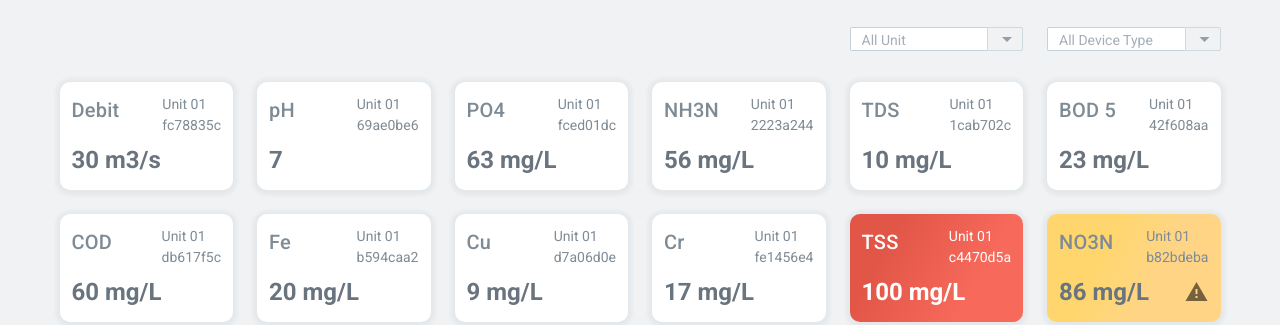
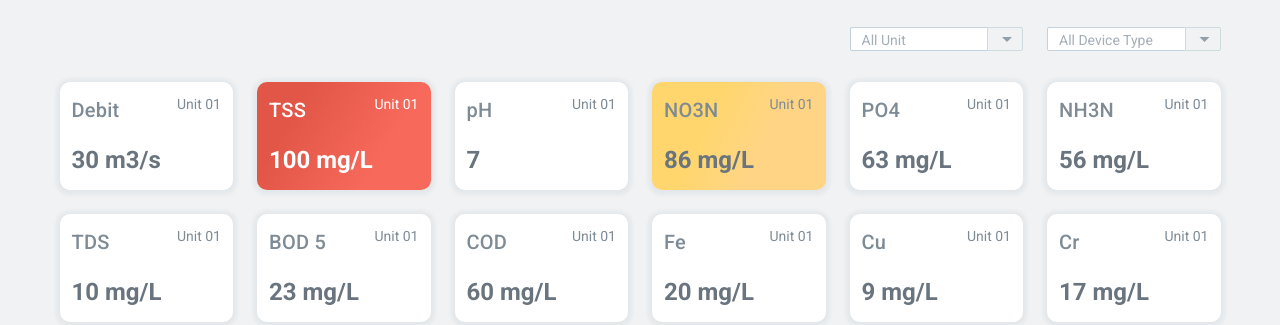
Before and after one commit to dickaestu/integrator-v3, a Nuxt app: page / in a window 1280 px wide. Shown: the part 627-952 px from the top of the page. Built offline with nearby package versions, Linux system fonts and the light colour scheme.

Commit message:
function logout

```diff
--- a/components/ContentOne.vue
+++ b/components/ContentOne.vue
@@ -90,7 +90,7 @@
         </v-row>
         <v-row>
           <v-col cols="2" v-for="(i, index) in items" :key="index">
-            <v-card class="pa-3 card-bottom">
+            <v-card class="pa-3 card-bottom" :class="i.color">
               <div class="d-flex justify-space-between">
                 <p class="title">{{ i.title }}</p>
                 <p class="unit mb-0">
@@ -102,20 +102,7 @@
               <p class="size mb-0">{{ i.size }}</p>
             </v-card>
           </v-col>
-          <v-col>
-            <v-card class="pa-3 card-bottom red">
-              <div class="d-flex justify-space-between">
-                <p class="title">TSS</p>
-                <p class="unit mb-0">
-                  Unit 01
-                  <br />
-                  <span class="desc">c4470d5a</span>
-                </p>
-              </div>
-              <p class="size mb-0">100 mg/L</p>
-            </v-card>
-          </v-col>
-          <v-col>
+          <!-- <v-col>
             <v-card class="pa-3 card-bottom yellow">
               <div class="d-flex justify-space-between">
                 <p class="title">NO3N</p>
@@ -132,7 +119,7 @@
                 </v-icon>
               </div>
             </v-card>
-          </v-col>
+          </v-col> -->
         </v-row>
       </v-container>
     </section>
@@ -170,61 +157,75 @@ export default {
       {
         title: "Debit",
         unit: "Unit 01",
-        desc: "fc78835c",
+        desc: "",
         size: "30 m3/s"
+      },
+      {
+        title: "TSS",
+        unit: "Unit 01",
+        desc: "",
+        size: "100 mg/L",
+        color: "red"
       },
       {
         title: "pH",
         unit: "Unit 01",
-        desc: "69ae0be6",
+        desc: "",
         size: "7"
+      },
+      {
+        title: "NO3N",
+        unit: "Unit 01",
+        desc: "",
+        size: "86 mg/L",
+        color: "yellow"
       },
       {
         title: "PO4",
         unit: "Unit 01",
-        desc: "fced01dc",
+        desc: "",
         size: "63 mg/L"
       },
       {
         title: "NH3N",
         unit: "Unit 01",
-        desc: "2223a244",
+        desc: "",
         size: "56 mg/L"
       },
       {
         title: "TDS",
         unit: "Unit 01",
-        desc: "1cab702c",
+        desc: "",
         size: "10 mg/L"
       },
       {
         title: "BOD 5",
         unit: "Unit 01",
-        desc: "42f608aa",
+        desc: "",
         size: "23 mg/L"
       },
       {
         title: "COD",
         unit: "Unit 01",
-        desc: "db617f5c",
+        desc: "",
         size: "60 mg/L"
       },
       {
         title: "Fe",
         unit: "Unit 01",
-        desc: "b594caa2",
+        desc: "",
         size: "20 mg/L"
       },
       {
         title: "Cu",
         unit: "Unit 01",
-        desc: "d7a06d0e",
+        desc: "",
         size: "9 mg/L"
       },
       {
         title: "Cr",
         unit: "Unit 01",
-        desc: "fe1456e4",
+        desc: "",
         size: "17 mg/L"
       }
     ],
@@ -282,7 +283,7 @@ export default {
             label: {
               borderWidth: 0,
               borderRadius: 6,
-              text: "upper threshold: 10",
+              text: "upper threshold: 8",
               textAnchor: "center",
               position: "left",
               offsetX: 0,
--- a/components/Header.vue
+++ b/components/Header.vue
@@ -6,8 +6,8 @@
       <span class="musa_grey mr-4">powered by</span>
       <img class="power-musa mr-8" :src="musa" :alt="musa" />
       <v-menu offset-y left bottom>
-        <template v-slot:activator="{ on }">
-          <v-btn class="btn-transparent" dark v-on="on">
+        <template v-slot:activator="{ attrs, on }">
+          <v-btn class="btn-transparent" v-bind="attrs" dark v-on="on">
             <v-avatar class="mr-3" size="36px">
               <img :src="user" :alt="user" />
             </v-avatar>
@@ -18,8 +18,18 @@
           </v-btn>
         </template>
         <v-list>
-          <v-list-item v-for="(item, index) in items" :key="index">
+          <!-- <v-list-item v-for="(item, index) in items" :key="index">
             <v-list-item-title>{{ item.title }}</v-list-item-title>
+          </v-list-item> -->
+          <v-list-item link>
+            <v-list-item-title>
+              Profile
+            </v-list-item-title>
+          </v-list-item>
+          <v-list-item link>
+            <v-list-item-title @click="logout()">
+              Logout
+            </v-list-item-title>
           </v-list-item>
         </v-list>
       </v-menu>
@@ -33,8 +43,15 @@ export default {
   data: () => ({
     logo: require("~/assets/images/logo.png"),
     user: require("~/assets/images/user.jpg"),
-    musa: require("~/assets/images/musa-white.png"),
-    items: [{ title: "Profile" }, { title: "Logout" }]
-  })
+    musa: require("~/assets/images/musa-white.png")
+    // items: [{ title: "Profile" }, { title: "Logout" }]
+  }),
+  methods: {
+    async logout() {
+      await this.$auth.logout();
+      this.$router.push("/login");
+      console.log("keluar sekarang", this.logout());
+    }
+  }
 };
 </script>
--- a/nuxt.config.js
+++ b/nuxt.config.js
@@ -45,65 +45,56 @@ export default {
   modules: [
     // https://go.nuxtjs.dev/axios
     "@nuxtjs/axios",
-    "@nuxtjs/auth",
+    "@nuxtjs/auth"
   ],
 
   // Axios module configuration: https://go.nuxtjs.dev/config-axios
   axios: {
     proxy: true,
-    browserBaseURL: 'https://musa-integrator-v3-sandbox-production.up.railway.app/api',
+    browserBaseURL:
+      "https://musa-integrator-v3-sandbox-production.up.railway.app/api",
     headers: {
       common: {
-        Accept: 'application/json, text/plain, */*',
-      },
-    },
+        Accept: "application/json, text/plain, */*"
+      }
+    }
   },
 
   auth: {
     strategies: {
       local: {
         endpoints: {
-          login: { url: 'login', method: 'post', propertyName: 'data.access_token' },
+          login: {
+            url: "login",
+            method: "post",
+            propertyName: "data.access_token"
+          },
           // user: { url: 'me', method: 'get', propertyName: 'data'},
           user: false,
           token: {
-            property: 'access_token',
+            property: "access_token",
             required: true,
-            type: false,
-          },
-          logout: false
+            type: false
+          }
+          // logout: false
         }
       }
     }
   },
 
   router: {
-    middleware: ['auth']
+    middleware: ["auth"]
   },
 
   // Vuetify module configuration: https://go.nuxtjs.dev/config-vuetify
   vuetify: {
     customVariables: ["~/assets/variables.scss"]
-    // theme: {
-    //   dark: true,
-    //   themes: {
-    //     dark: {
-    //       primary: colors.blue.darken2,
-    //       accent: colors.grey.darken3,
-    //       secondary: colors.amber.darken3,
-    //       info: colors.teal.lighten1,
-    //       warning: colors.amber.base,
-    //       error: colors.deepOrange.accent4,
-    //       success: colors.green.accent3
-    //     }
-    //   }
-    // }
   },
 
   // Build Configuration: https://go.nuxtjs.dev/config-build
   build: {},
   server: {
     port: 2500, // default: 3000
-    host: 'localhost', // default: localhost
-  },
+    host: "localhost" // default: localhost
+  }
 };
```
Also changed, not shown: package.json (+4 -4 lines), plugins/vuetify.js (deleted, +0 -23 lines), 1 other file (tests, documents, lock files or other folders).
